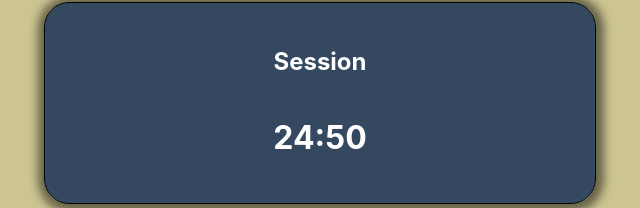
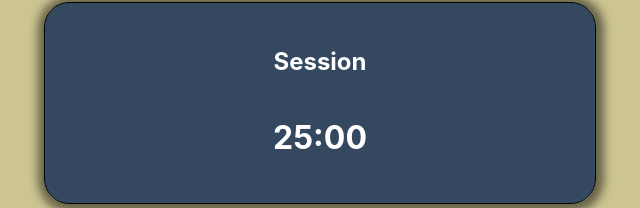
Before and after one commit to ceo991/pomodoro-clock-with-hooks, a React (Create React App) app: page / in a window 1280 px wide. Shown: the part 345-553 px from the top of the page, without its empty margins (320-960 px from the left). Built offline with nearby package versions, Linux system fonts and the light colour scheme.

Commit message:
All bugs has been crushed

```diff
--- a/src/App.js
+++ b/src/App.js
@@ -22,6 +22,7 @@ function App() {
   const[timeLeft, setTimeLeft] = useState(1500)
   const[timerState, setTimerState] = useState("Session")
   const[isRunning, setIsRunning] = useState(false)
+  const[isFirstTime, setIsFirstTime] = useState(true)
   const[timerInterval, setTimerInterval] = useState("")
   const[style, setStyle] = useState({color: ""})
 
@@ -53,7 +54,7 @@ function App() {
     // startTimer()
     setTimeLeft(timerState === "Session" ? sessionLength * 60 : breakLength * 60)
     setStyle({ color: "" })
-    if(!isRunning){
+    if(!isRunning && !isFirstTime){
       startTimer()
     }
   },[timerState])
@@ -77,6 +78,7 @@ function App() {
   const startTimer = () => {
     setIsRunning(prevVal => !prevVal);
     if(!isRunning){
+      setIsFirstTime(false)
       setTimerInterval(setInterval(()=>{
         setTimeLeft(prevTimeLeft => prevTimeLeft - 1)
       },1000))
@@ -87,7 +89,7 @@ function App() {
   };
 
   const updateTimer = () => {
-    if (timeLeft < 58) {
+    if (timeLeft < 0) {
       clearInterval(timerInterval);
       setIsRunning(false)
       changeTimerMode();
@@ -98,7 +100,7 @@ function App() {
         setStyle({ color: "red" });
       }
 
-      if (timeLeft <= 58) {
+      if (timeLeft <= 0) {
         audioRef.current.play();
       }
     } else {
```
